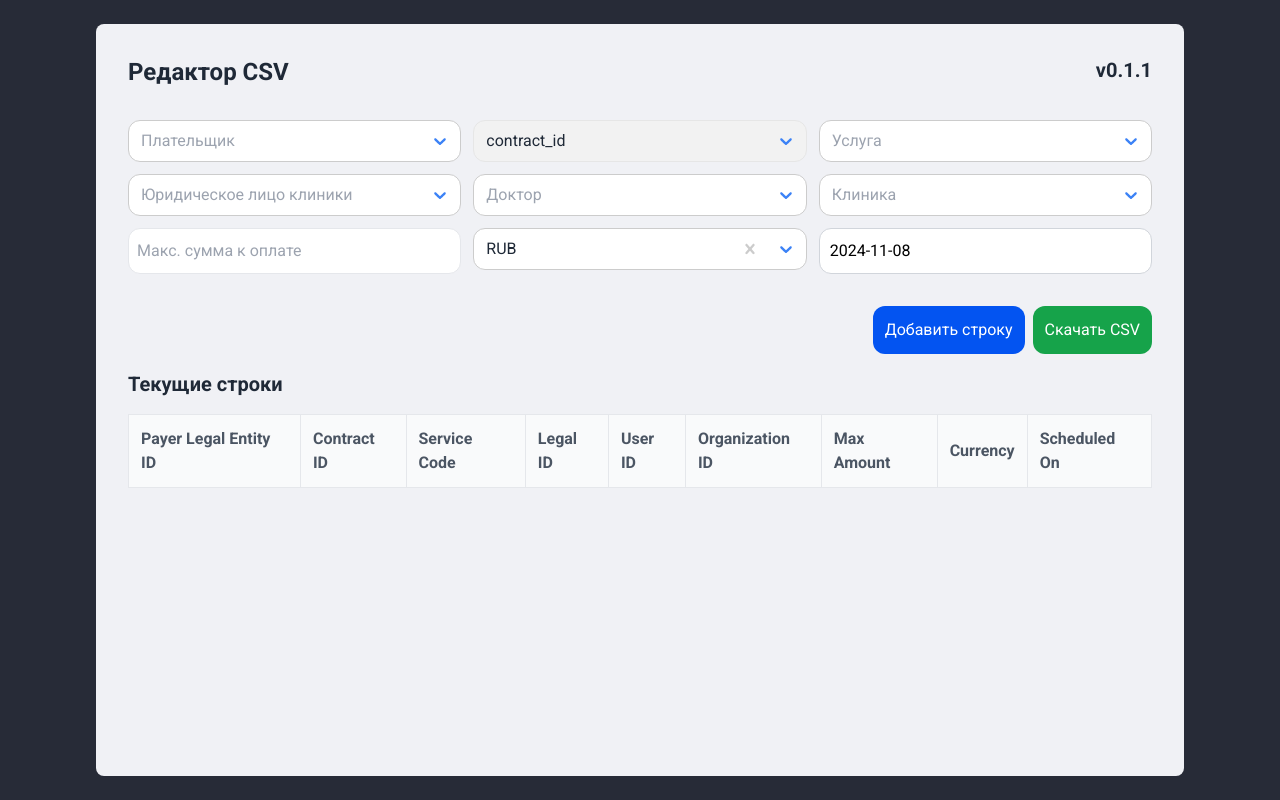
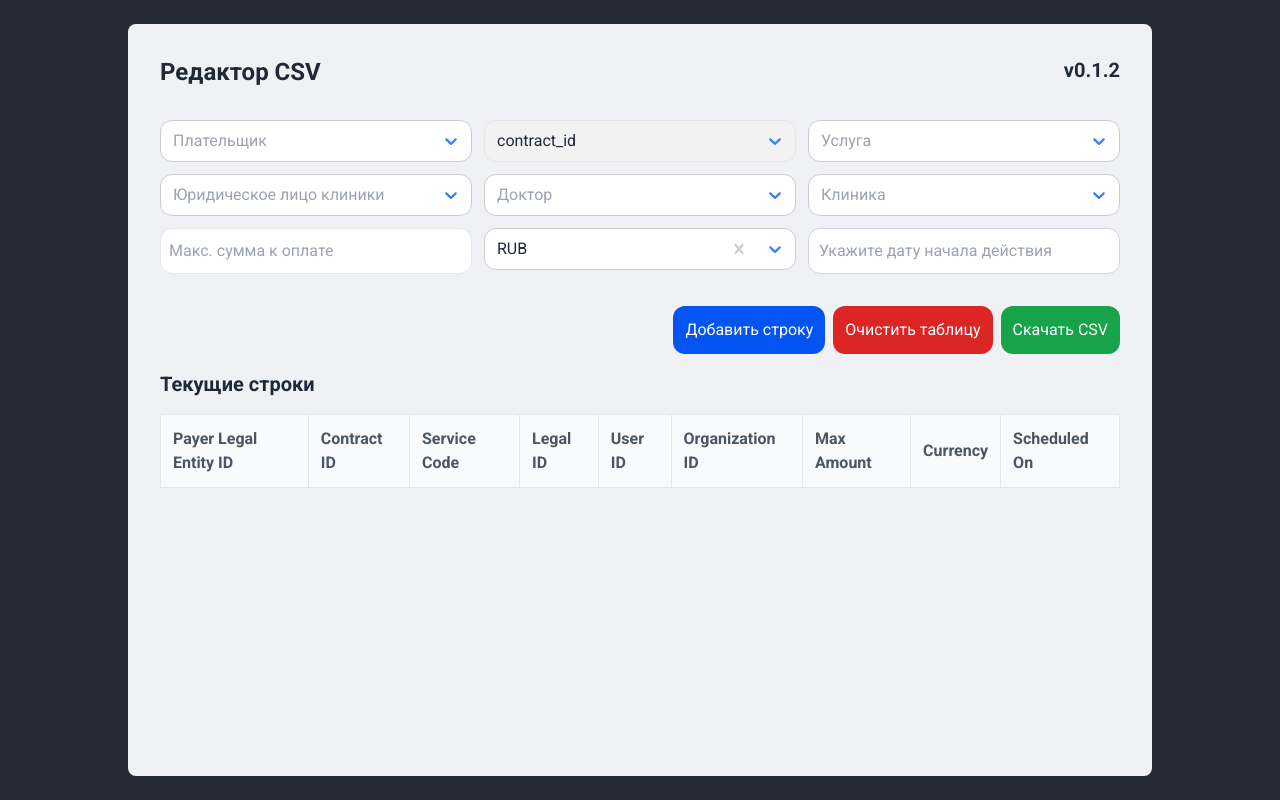
Before and after one commit to fnkg/a-csv-maker, a Next.js app: page / in a window 1280 px wide. Built offline with nearby package versions, Linux system fonts and the light colour scheme.

Commit message:
CU-8696k57by add clearAll

```diff
--- a/src/app/page.jsx
+++ b/src/app/page.jsx
@@ -5,7 +5,7 @@ export default function Page() {
     <div className="min-h-full rounded-lg bg-[#f0f1f5]">
       <header className="flex justify-between pt-8 pl-8 pr-8 text-gray-800 font-semibold">
         <h1 className="text-2xl">Редактор CSV</h1>
-        <h2 className="text-xl">v0.1.1</h2>
+        <h2 className="text-xl">v0.1.2</h2>
       </header>
       <main>
         <CsvEditor />
--- a/src/components/CsvEditor.jsx
+++ b/src/components/CsvEditor.jsx
@@ -37,7 +37,7 @@ const CsvEditor = () => {
     organization_id: '',
     maxAmountToPay: '',
     currency: 'RUB',
-    scheduledOn: new Date()
+    scheduledOn: ''
   });
 
   const [error, setError] = useState('');
@@ -81,6 +81,25 @@ const CsvEditor = () => {
         scheduledOn: formatDateToLocal(newRow.scheduledOn)
       }
     ]);
+
+    // Сброс ошибки после успешного добавления
+    setError('');
+  };
+
+  const handleClearAll = () => {
+    setRows([]); // Очистка массива строк
+    setNewRow({ // Сброс состояния для новой строки
+      legal_entity_id: '',
+      contract_id: '',
+      code: '',
+      legal_id: '',
+      user_id: '',
+      organization_id: '',
+      maxAmountToPay: '',
+      currency: 'RUB',
+      scheduledOn: '',
+    });
+    setError(''); // Очистка сообщений об ошибках
   };
 
   return (
@@ -96,7 +115,7 @@ const CsvEditor = () => {
           placeholder="Плательщик"
         />
 
-        <VirtualizedSelect
+        <BasicSelect
           isDisabled={true}
           value={{ value: ',', label: 'contract_id' }}
           placeholder="Contract ID (пустое значение)"
@@ -151,12 +170,13 @@ const CsvEditor = () => {
       {/* Кнопки */}
       <div className="flex justify-end mt-8">
         <button onClick={addRow} className="min-h-[40px] p-[12px] rounded-[12px] text-white bg-[#0354f1] hover:bg-[#1e5dd9]">Добавить строку</button>
+        <button onClick={handleClearAll} className="min-h-[40px] p-[12px] rounded-[12px] text-white bg-red-600 hover:bg-red-700 ml-2">Очистить таблицу</button>
         <button onClick={handleDownload} className="min-h-[40px] p-[12px] rounded-[12px] text-white bg-green-600 hover:bg-green-700 ml-2">Скачать CSV</button>
       </div>
 
       {/* Отображение всех строк */}
       <h2 className="text-xl font-semibold mt-4 mb-4 text-gray-800">Текущие строки</h2>
-      <div className=" overflow-x-auto max-h-[500px]">
+      <div className=" overflow-x-auto max-h-[450px]">
         <table className="min-w-full  bg-white border border-gray-300 rounded-lg shadow-md">
           <thead>
             <tr className="bg-gray-50 text-gray-600 text-base leading-normal">
--- a/src/components/DatePickerInput.jsx
+++ b/src/components/DatePickerInput.jsx
@@ -12,12 +12,13 @@ const DatePickerInput = ({ selected, onChange }) => {
       calendarClassName="shadow-lg border border-gray-300"
       popperPlacement="bottom-end" // Расположение выпадающего календаря
       placeholderText="Укажите дату начала действия"
+      enableTabLoop={false}
       // showYearDropdown
       // dropdownMode="select"
       // showMonthDropdown
       // useShortMonthInDropdown
-    // withPortal
-    // fixedHeight
+      // withPortal
+      // fixedHeight
     />
   );
 };
--- a/src/styles/global.css
+++ b/src/styles/global.css
@@ -3,7 +3,7 @@
 @tailwind utilities;
 
 body {
-    width: 85%;
+    width: 80%;
     margin: auto;
 }
 
--- a/src/styles/selectStyles.js
+++ b/src/styles/selectStyles.js
@@ -61,9 +61,8 @@ export const selectStyles = {
       color: '#9ca3af', // серый текст плейсхолдера
     }),
 
-    dropdownIndicator: (defaultStyles, state) => ({
+    dropdownIndicator: (defaultStyles) => ({
       ...defaultStyles,
-      borderColor: state.isDisabled ? '#9ca3af' : '#d1d5db',
       color: '#3b82f6', // синий индикатор стрелки
       ':hover': {
         color: '#3b82f6', // такой же при наведении
```
